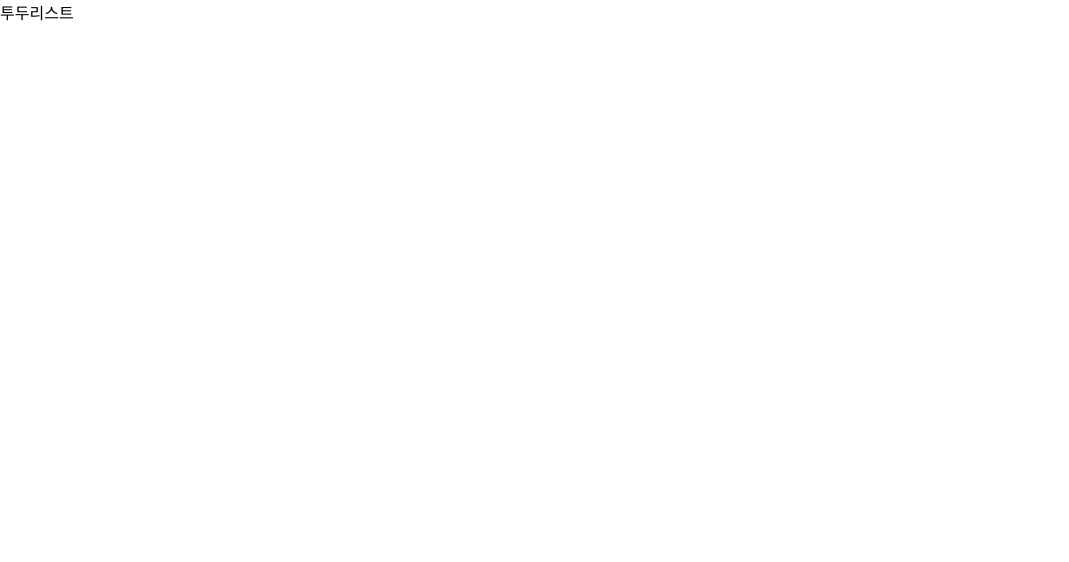
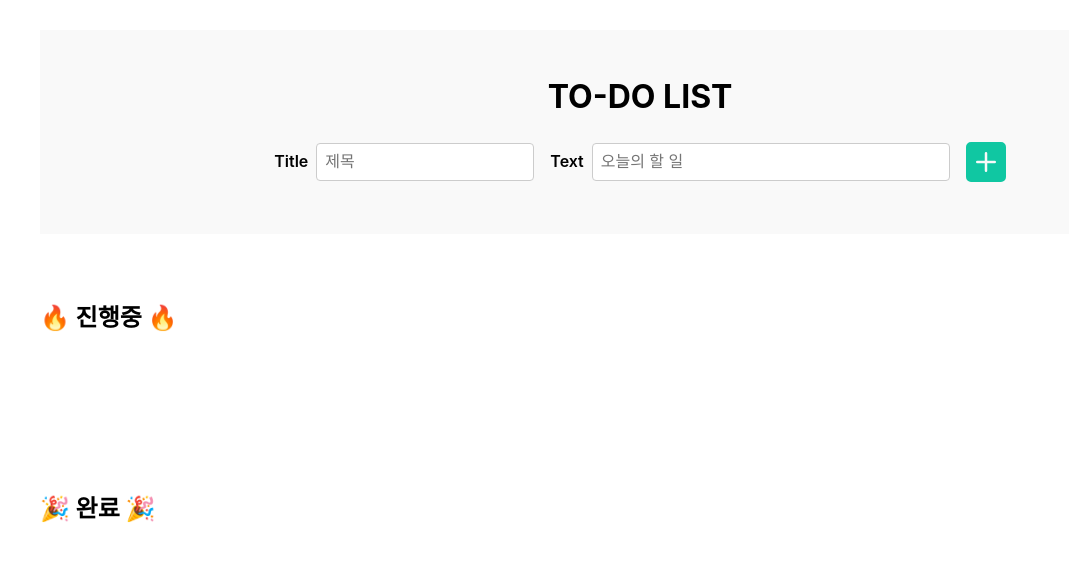
Before and after one commit to yujleee/todolist, a React (Create React App) app: page / in a window 1280 px wide. Shown: the top 562 px of the page, without its empty margins (0-1069 px from the left). Built offline with nearby package versions, Linux system fonts and the light colour scheme.

Commit message:
✨ 투두리스트 추가, 완료, 삭제 기능 추가

```diff
--- a/src/App.css
+++ b/src/App.css
@@ -0,0 +1,59 @@
+.todo-wrapper {
+  width: 100%;
+  max-width: 1200px;
+  min-width: 800px;
+  margin: 0 auto;
+  padding: 30px;
+}
+
+.title {
+  text-align: center;
+  font-size: 2rem;
+}
+
+.inputs {
+  width: 300px;
+  height: 36px;
+  border-radius: 5px;
+  border: 1px solid #ccc;
+  margin-bottom: 1rem;
+}
+
+.input-title {
+  font-size: 1rem;
+  font-weight: 600;
+  color: 666;
+  margin-right: 6px;
+}
+
+.btn-add {
+  display: inline-block;
+  margin-left: 1rem;
+  width: 100px;
+  height: 40px;
+  border: none;
+  background-color: #4481eb;
+  color: #fff;
+  font-size: 1.2rem;
+  font-weight: 700;
+  border-radius: 5px;
+  cursor: pointer;
+}
+
+ul {
+  list-style: none;
+}
+
+p {
+  margin: 0;
+}
+
+.create-todo {
+  background-color: #f9f9f9;
+  padding: 20px 0;
+  margin-bottom: 4rem;
+}
+
+.list-wrapper {
+  margin-bottom: 6rem;
+}
--- a/src/App.js
+++ b/src/App.js
@@ -1,7 +1,49 @@
+import { useState } from 'react';
+import TodoCreate from './components/TodoCreate';
+import TodoList from './components/TodoList';
+
 import './App.css';
 
 function App() {
-  return <div className="App">투두리스트</div>;
+  const [todos, setTodos] = useState([]);
+
+  const onSubmitHandler = (newTodo) => {
+    setTodos([...todos, newTodo]);
+  };
+
+  const onToggleHandler = (id) => {
+    setTodos(
+      todos.map((todo) =>
+        todo.id === id
+          ? {
+              ...todo,
+              isDone: !todo.isDone,
+            }
+          : todo
+      )
+    );
+  };
+
+  const onDeleteHandler = (id) => {
+    if (window.confirm('해당 투두를 정말로 삭제하시겠습니까?')) setTodos(todos.filter((todo) => todo.id !== id));
+  };
+
+  return (
+    <div className="todo-wrapper">
+      <section className="create-todo">
+        <h1 className="title">TO-DO LIST</h1>
+        <TodoCreate onSubmitHandler={onSubmitHandler} />
+      </section>
+      <section className="list-wrapper">
+        <h2>🔥 진행중 🔥</h2>
+        <TodoList todos={todos.filter((todo) => !todo.isDone)} onToggle={onToggleHandler} onDelete={onDeleteHandler} />
+      </section>
+      <section>
+        <h2>🎉 완료 🎉</h2>
+        <TodoList todos={todos.filter((todo) => todo.isDone)} onToggle={onToggleHandler} onDelete={onDeleteHandler} />
+      </section>
+    </div>
+  );
 }
 
 export default App;
--- /dev/null
+++ b/src/components/TodoCreate.js
@@ -0,0 +1,89 @@
+import { useState, useRef } from 'react';
+import styled from 'styled-components';
+import { BsFillPlusSquareFill } from 'react-icons/bs';
+
+const TodoCreate = ({ onSubmitHandler }) => {
+  const [text, setText] = useState('');
+  const [title, setTitle] = useState('');
+  const id = useRef(0);
+
+  const handleSubmit = () => {
+    if (!text || !title) {
+      console.log('x');
+      return;
+    }
+
+    const newTodo = {
+      id: id.current,
+      title: title,
+      body: text,
+      isDone: false,
+    };
+
+    onSubmitHandler(newTodo);
+    id.current++;
+    setText('');
+    setTitle('');
+  };
+
+  return (
+    <InputArea>
+      <InputWrapper>
+        <Label htmlFor="title">Title</Label>
+        <Input
+          type="text"
+          value={title}
+          placeholder="제목"
+          onChange={(e) => {
+            setTitle(e.target.value);
+          }}
+        />
+      </InputWrapper>
+      <InputWrapper>
+        <Label htmlFor="text">Text</Label>
+        <Input
+          className="text"
+          type="text"
+          value={text}
+          placeholder="오늘의 할 일"
+          onChange={(e) => {
+            setText(e.target.value);
+          }}
+        />
+      </InputWrapper>
+      <BsFillPlusSquareFill size={40} onClick={handleSubmit} color={'#10c7a2'} cursor={'pointer'} />
+    </InputArea>
+  );
+};
+
+export default TodoCreate;
+
+const InputArea = styled.div`
+  display: flex;
+  justify-content: center;
+  align-items: center;
+  padding-bottom: 2rem;
+`;
+
+const InputWrapper = styled.div`
+  margin-right: 1rem;
+`;
+
+const Label = styled.label`
+  font-size: 1rem;
+  font-weight: 600;
+  margin-right: 8px;
+`;
+
+const Input = styled.input`
+  width: 200px;
+  height: 36px;
+  border: 1px solid #ccc;
+  border-radius: 4px;
+  padding: 0 8px;
+  font-size: 1rem;
+
+  &.text {
+    width: 340px;
+  }
+`;
--- /dev/null
+++ b/src/components/TodoItem.js
@@ -0,0 +1,46 @@
+import styled from 'styled-components';
+import { BsPatchCheckFill, BsTrashFill } from 'react-icons/bs';
+
+const TodoItemBlock = styled.li`
+  display: flex;
+  justify-content: flex-start;
+  align-items: center;
+  margin-bottom: 1rem;
+  background-color: #f9f9f9;
+  padding: 1rem 1.4rem;
+  border-radius: 4px;
+
+  .contents {
+    color: #111;
+    margin: 0 auto 0 1rem;
+
+    p:last-child {
+      color: #303030;
+      font-size: 1rem;
+    }
+  }
+
+  strong {
+    display: inline-block;
+    font-size: 1.2rem;
+    margin-bottom: 4px;
+  }
+`;
+
+const TodoItem = ({ title, body, id, isDone, onToggle, onDelete }) => {
+  return (
+    <TodoItemBlock key={id} isDone={isDone}>
+      {isDone && <BsPatchCheckFill size={32} color={'#10c7a2'} cursor={'pointer'} onClick={() => onToggle(id)} />}
+      {!isDone && <BsPatchCheckFill size={32} color={'#ddd'} cursor={'pointer'} onClick={() => onToggle(id)} />}
+      <div className="contents">
+        <p>
+          <strong>{title}</strong>
+        </p>
+        <p>{body}</p>
+      </div>
+      <BsTrashFill size={24} color={'#ccc'} cursor={'pointer'} onClick={() => onDelete(id)} />
+    </TodoItemBlock>
+  );
+};
+
+export default TodoItem;
--- /dev/null
+++ b/src/components/TodoList.js
@@ -0,0 +1,27 @@
+import TodoItem from './TodoItem';
+import styled from 'styled-components';
+
+const TodoListWrapper = styled.ul`
+  flex: 1;
+  padding: 20px;
+`;
+
+const TodoList = ({ todos, onToggle, onDelete }) => {
+  return (
+    <TodoListWrapper>
+      {todos.map((todo) => (
+        <TodoItem
+          key={todo.id}
+          id={todo.id}
+          title={todo.title}
+          body={todo.body}
+          isDone={todo.isDone}
+          onToggle={onToggle}
+          onDelete={onDelete}
+        />
+      ))}
+    </TodoListWrapper>
+  );
+};
+
+export default TodoList;
```
